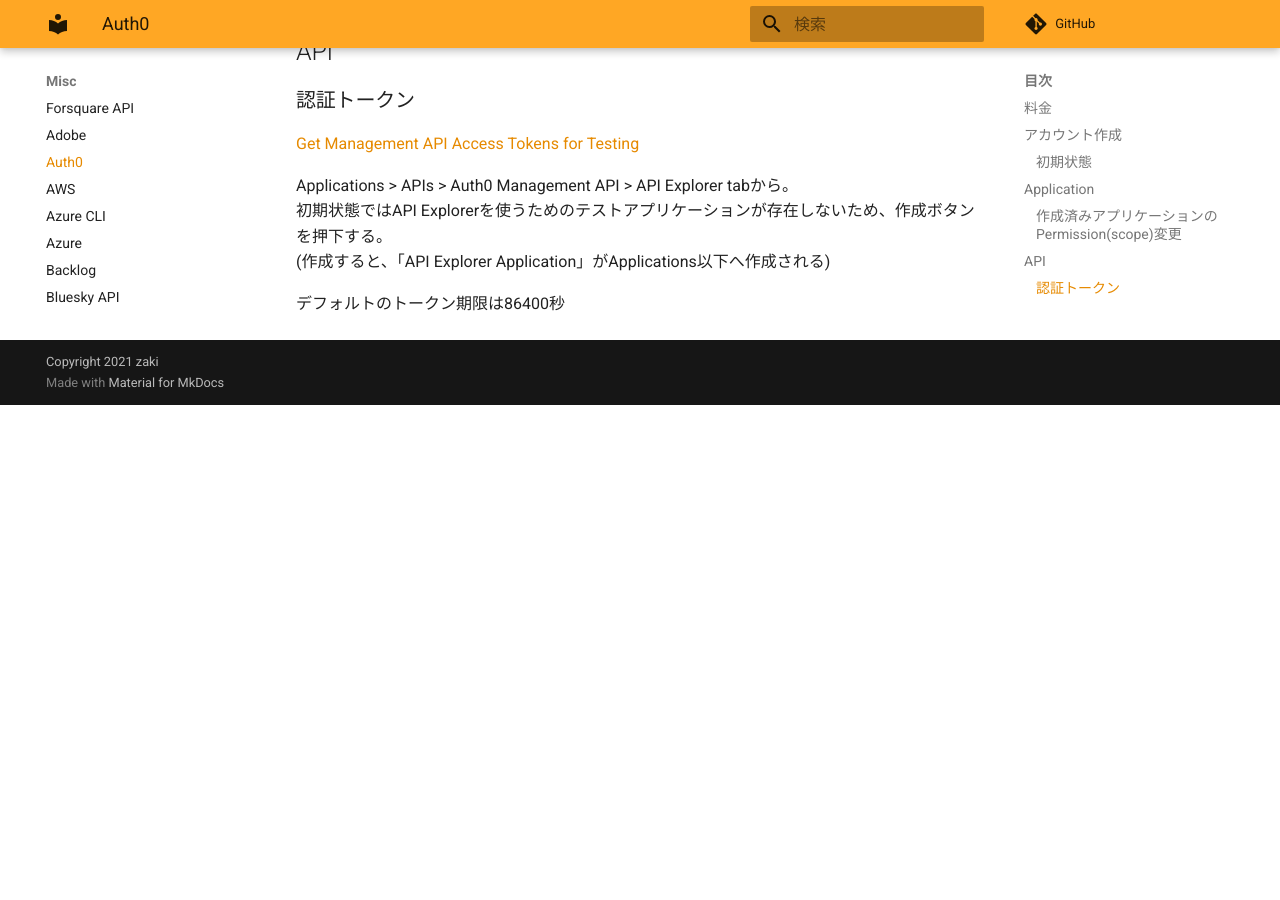
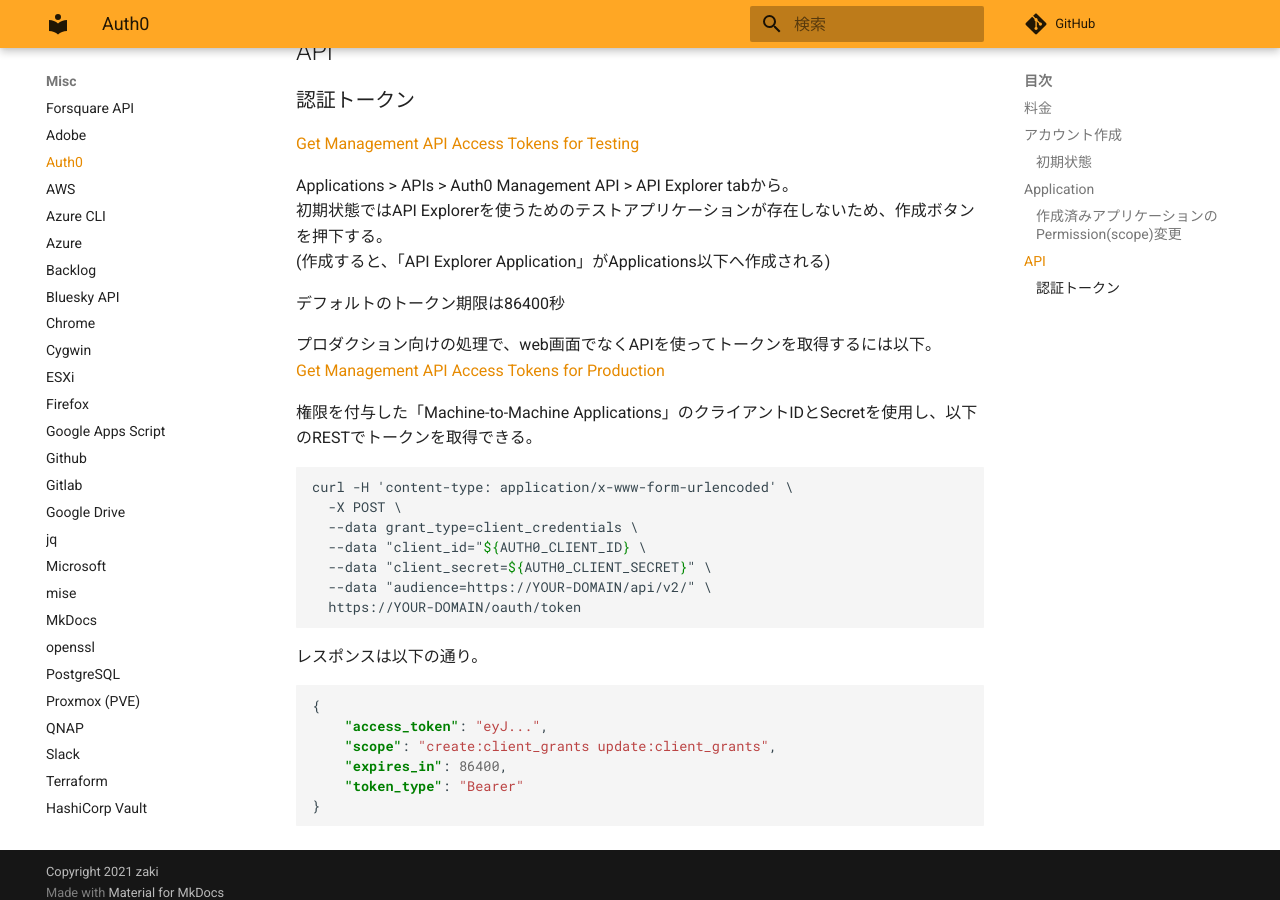
Before and after one commit to zaki-lknr/docs, an MkDocs documentation site: the page built from docs/Misc/auth0.md, in a window 1280 px wide and 900 px high, scrolled down 1029 px. Built offline with MkDocs 1.6.1 and Material for MkDocs 9.7.7, drawn with Linux system fonts in a browser that asks for light colours; comment, search, counter and statistics services are not loaded; before the commit the page ends 1434 px from its top, so only the background shows below that.

Commit message:
add: misc/auth0: prodのトークン生成

````diff
--- a/docs/Misc/auth0.md
+++ b/docs/Misc/auth0.md
@@ -39,3 +39,29 @@ Applications > APIs > Auth0 Management API > API Explorer tabから。
 (作成すると、「API Explorer Application」がApplications以下へ作成される)
 
 デフォルトのトークン期限は86400秒
+
+プロダクション向けの処理で、web画面でなくAPIを使ってトークンを取得するには以下。
+[Get Management API Access Tokens for Production](https://auth0.com/docs/secure/tokens/access-tokens/management-api-access-tokens/get-management-api-access-tokens-for-production)
+
+権限を付与した「Machine-to-Machine Applications」のクライアントIDとSecretを使用し、以下のRESTでトークンを取得できる。
+
+```command
+curl -H 'content-type: application/x-www-form-urlencoded' \
+  -X POST \
+  --data grant_type=client_credentials \
+  --data "client_id="${AUTH0_CLIENT_ID} \
+  --data "client_secret=${AUTH0_CLIENT_SECRET}" \
+  --data "audience=https://YOUR-DOMAIN/api/v2/" \
+  https://YOUR-DOMAIN/oauth/token
+```
+
+レスポンスは以下の通り。
+
+```json
+{
+    "access_token": "eyJ...",
+    "scope": "create:client_grants update:client_grants",
+    "expires_in": 86400,
+    "token_type": "Bearer"
+}
+```
````
